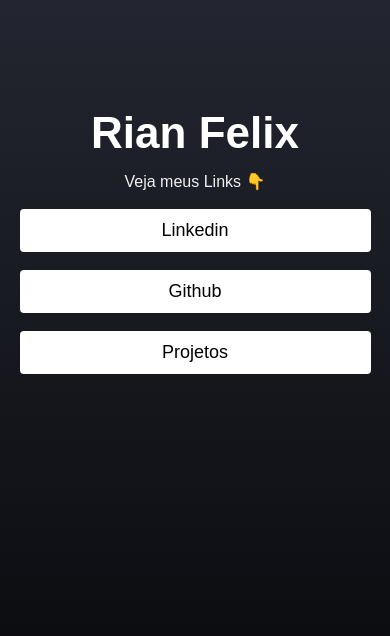
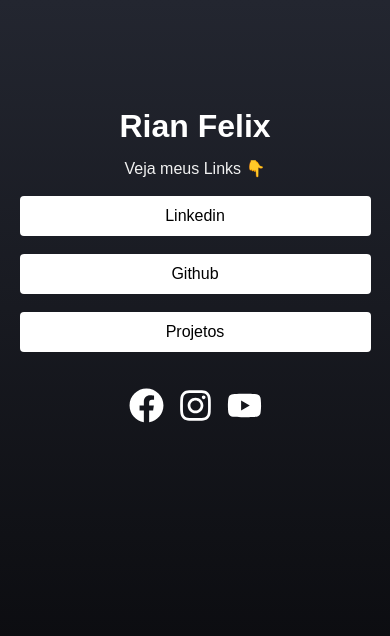
Before and after one commit to RianFelixx/Linkinsta, a React (Create React App) app: page / in a window 390 px wide. Shown: the top 636 px of the page. Built offline with nearby package versions, Linux system fonts and the light colour scheme.

Commit message:
import dos react-icons e utilização no footer

```diff
--- a/src/pages/Home/home.css
+++ b/src/pages/Home/home.css
@@ -47,3 +47,32 @@
     line-height: 150%;
     color: #000;
 }
+
+footer{
+    display: flex;
+    justify-content: center;
+    gap: 14px;
+    margin: 18px 0;
+}
+
+@media screen and (max-width: 550px){
+    .home-container h1{
+        font-size: 32px;
+        text-align: center;
+    }
+
+    .link-text{
+        font-size: 16px;
+    }
+}
+
+@media screen and (max-width: 360px){
+    .home-container h1{
+        font-size: 24px;
+        text-align: center;
+    }
+
+    .link-text {
+        font-size: 14px;
+    }
+}
--- a/src/pages/Home/index.js
+++ b/src/pages/Home/index.js
@@ -1,4 +1,6 @@
 import './home.css'
+import { Social } from '../../components/Social'
+import { FaFacebook, FaInstagram, FaYoutube} from 'react-icons/fa'
 
 export default function Home() {
     return (
@@ -22,6 +24,18 @@
                         <p className='link-text'>Projetos</p>
                     </a>
                 </section>
+
+                <footer>
+                    <Social url="https://facebook.com">
+                        <FaFacebook size={35} color="FFF"/>
+                    </Social>
+                    <Social url="https://instagram.com">
+                        <FaInstagram size={35} color="FFF"/>
+                    </Social>
+                    <Social url="https://youtube.com">
+                        <FaYoutube size={35} color="FFF"/>
+                    </Social>
+                </footer>
             </main>
         </div>
     )
```
